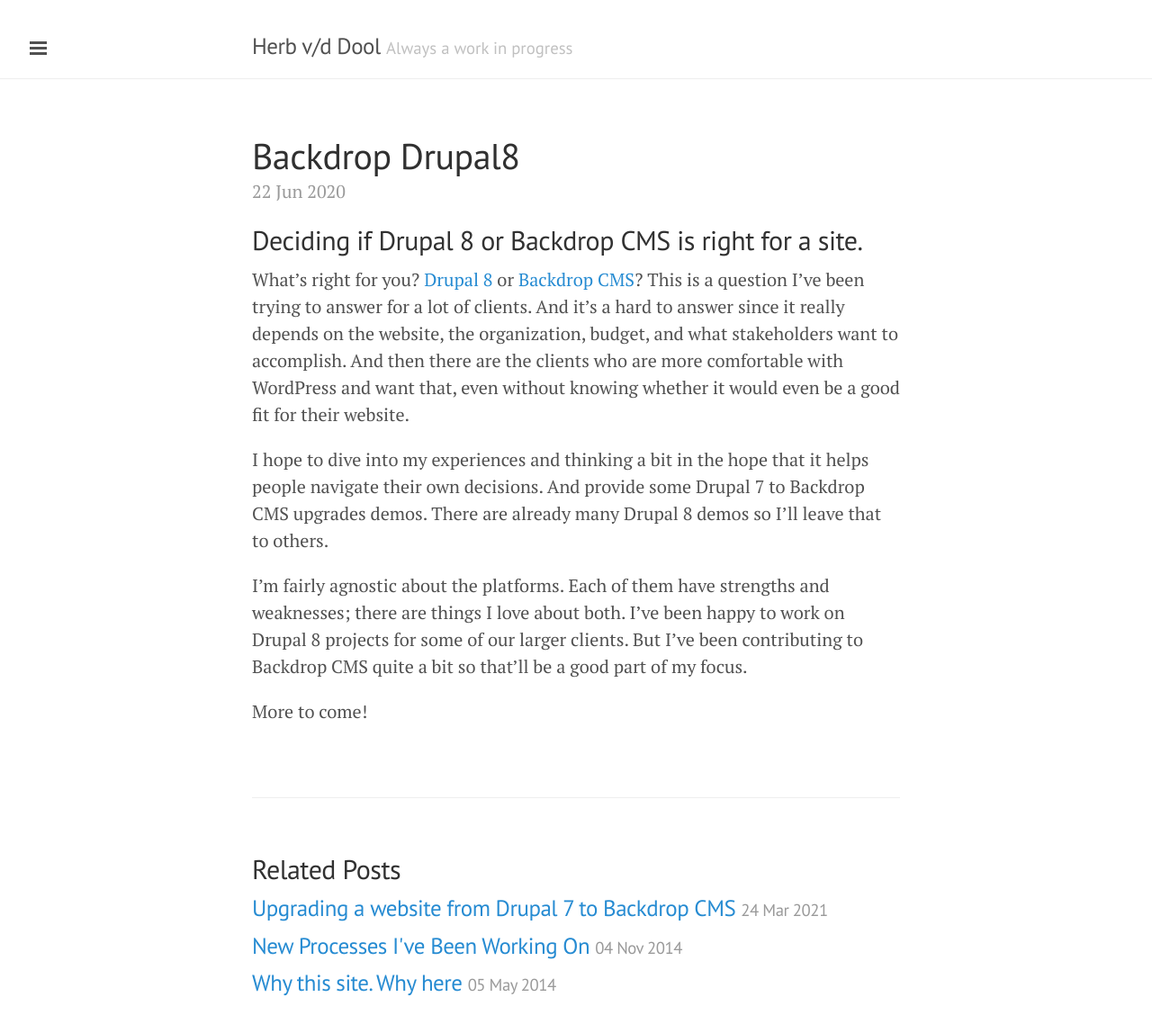
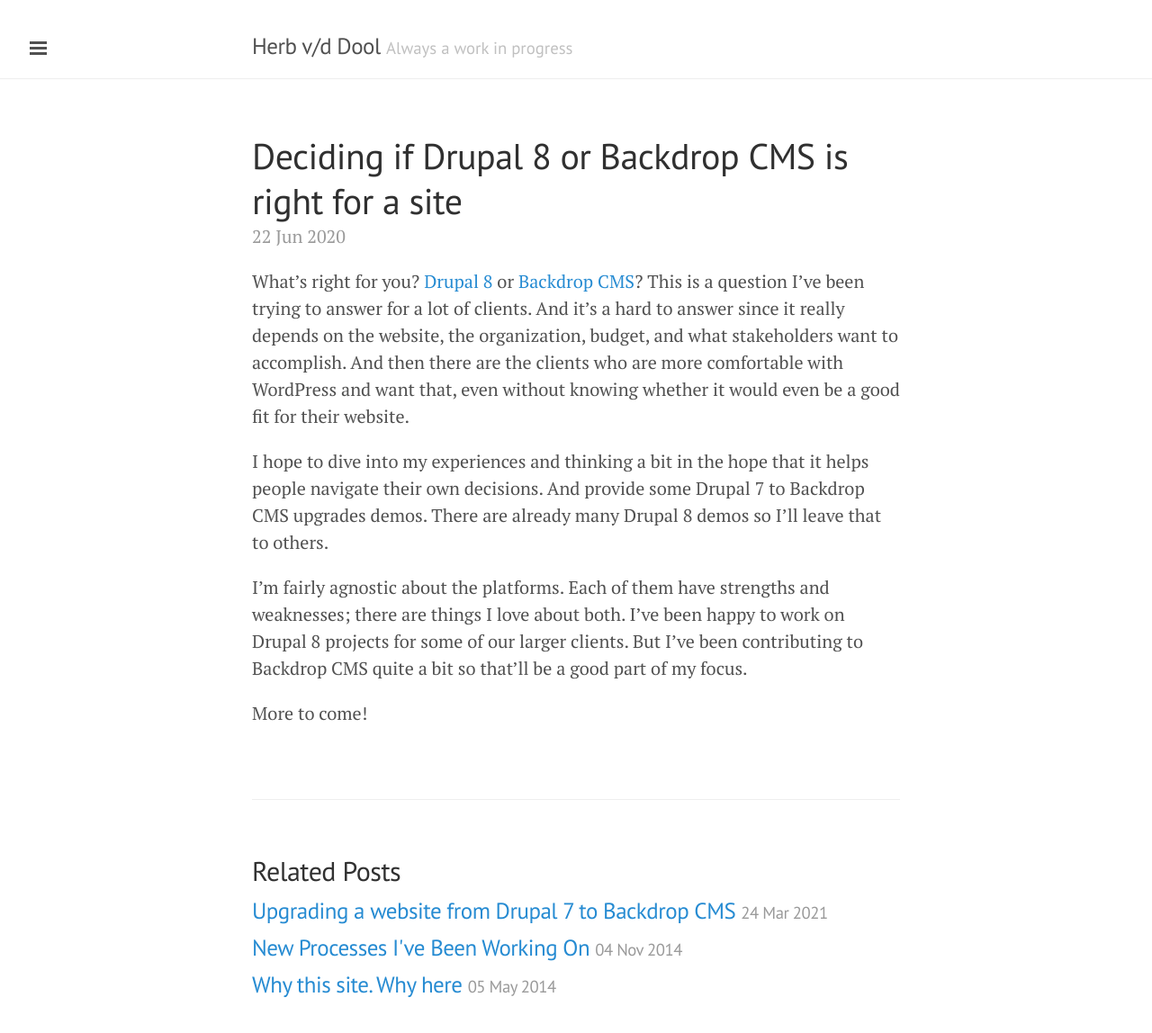
Before and after one commit to herbdool/herbdool.github.com, a Jekyll site: the page built from _posts/2020-06-22-backdrop-drupal8.md, in a window 1280 px wide, cut to the strip 104-1275 px from the top of the page. Shown: the top 1148 px of the strip at 90% size. Built offline with Jekyll 4.4.1, drawn with Linux system fonts in a browser that asks for light colours; Markdown is read by kramdown in place of the engine named in the settings; some of the changed lines change nothing that is shown.

Commit message:
Update 2020-06-22-backdrop-drupal8.md

```diff
--- a/_posts/2020-06-22-backdrop-drupal8.md
+++ b/_posts/2020-06-22-backdrop-drupal8.md
@@ -1,5 +1,6 @@
 ---
 layout: post
+title: "Deciding if Drupal 8 or Backdrop CMS is right for a site"
 published: true
 tags:
   - project
@@ -8,8 +9,6 @@
   - drupal
 ---
 
-## Deciding if Drupal 8 or Backdrop CMS is right for a site.
-
 What's right for you? [Drupal 8](https://drupal.org) or [Backdrop CMS](https://backdropcms.org)? This is a question I've been trying to answer for a lot of clients. And it's a hard to answer since it really depends on the website, the organization, budget, and what stakeholders want to accomplish. And then there are the clients who are more comfortable with WordPress and want that, even without knowing whether it would even be a good fit for their website.
 
 I hope to dive into my experiences and thinking a bit in the hope that it helps people navigate their own decisions. And provide some Drupal 7 to Backdrop CMS upgrades demos. There are already many Drupal 8 demos so I'll leave that to others.
```
